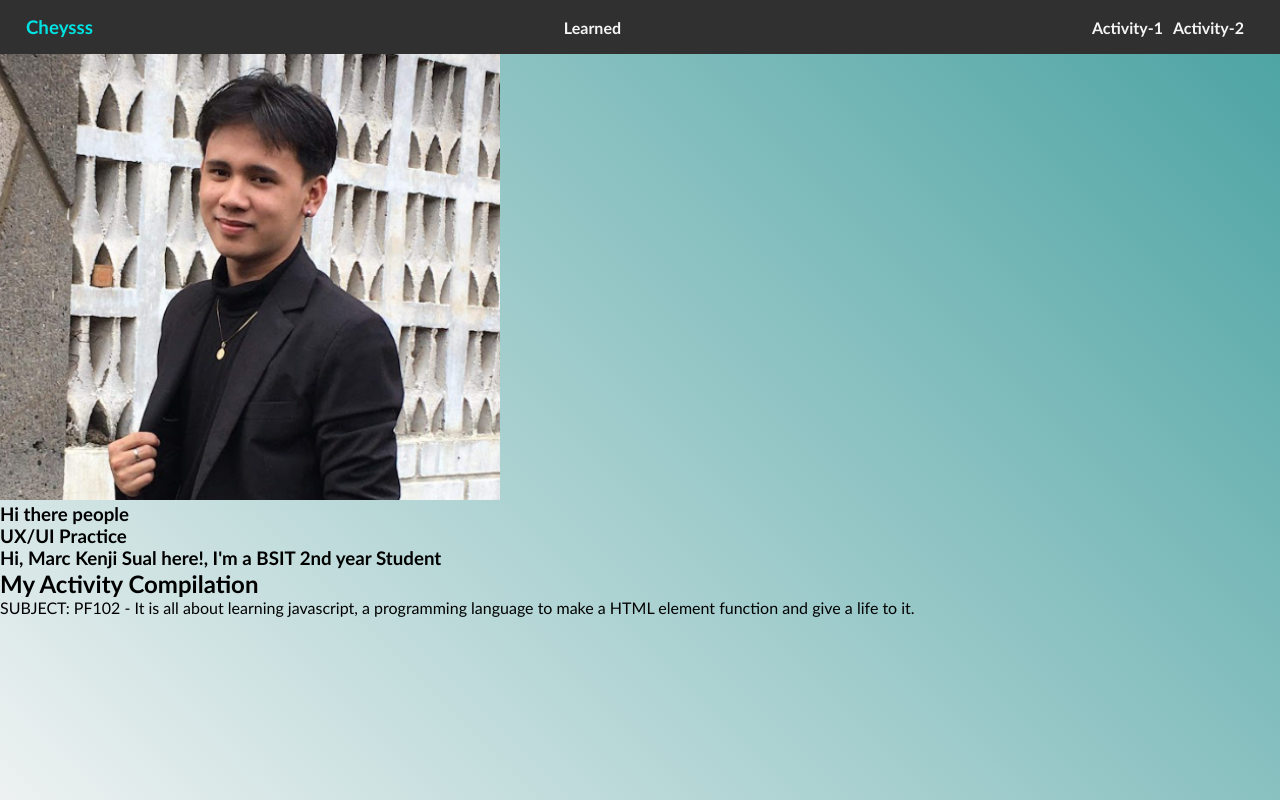
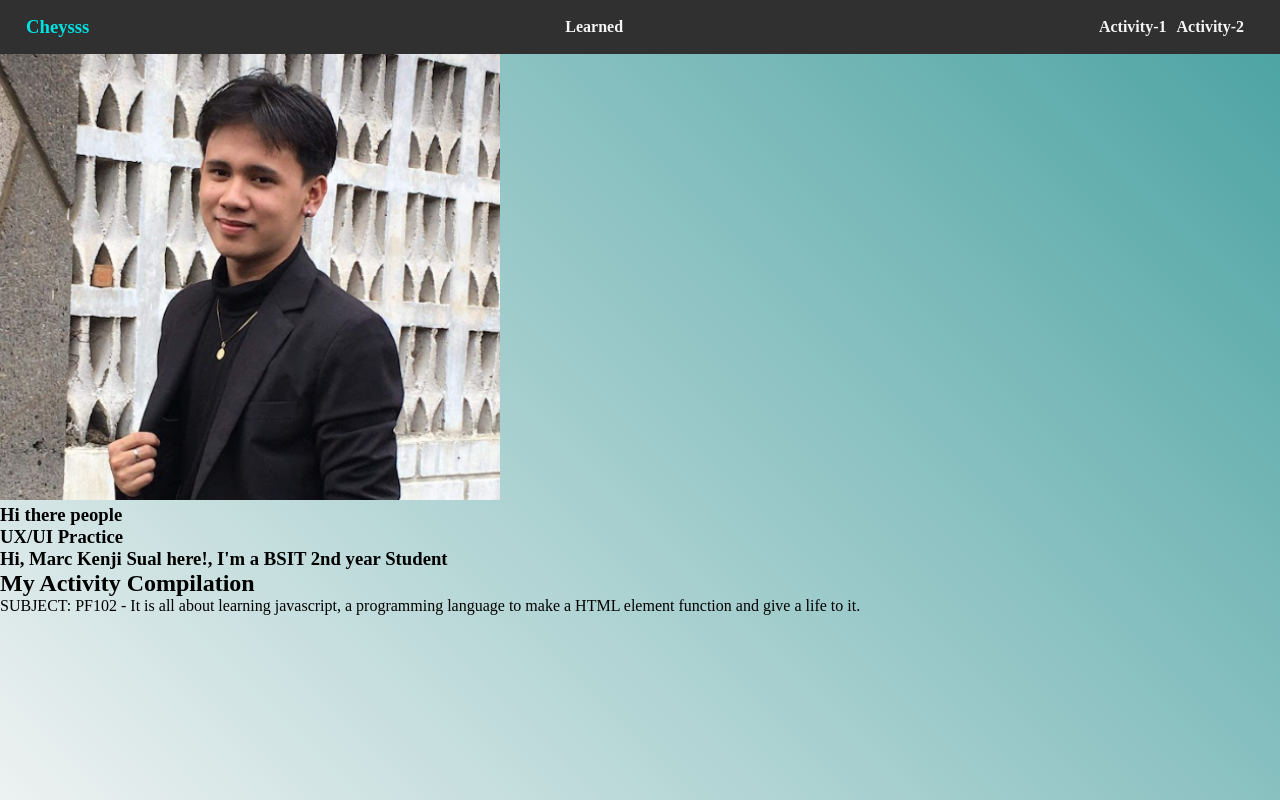
Before and after one commit to Cheysss/myact-compilation, a plain HTML site: page index.html in a window 1280 px wide. Drawn offline with Linux system fonts and the light colour scheme.

Commit message:
Update style.css
aweyt

```diff
--- a/css/style.css
+++ b/css/style.css
@@ -12,13 +12,6 @@
     padding: 0;
     margin: 0;
     box-sizing: border-box;
-}
-
-html {
-    padding: 0;
-    margin: 0;
-    box-sizing: 0;
-    font-family: 'Gill Sans', 'Gill Sans MT', Calibri, 'Trebuchet MS', sans-serif;
 }
 
 body {
```
